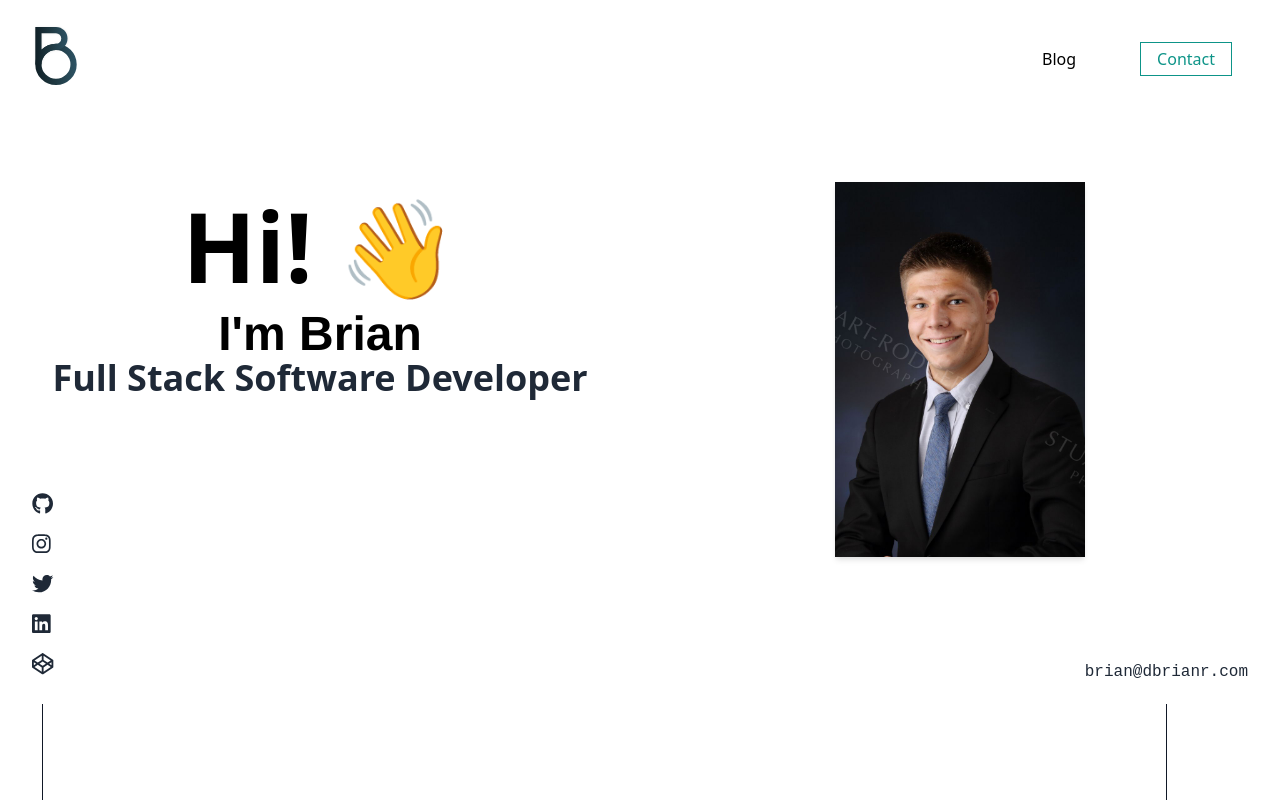
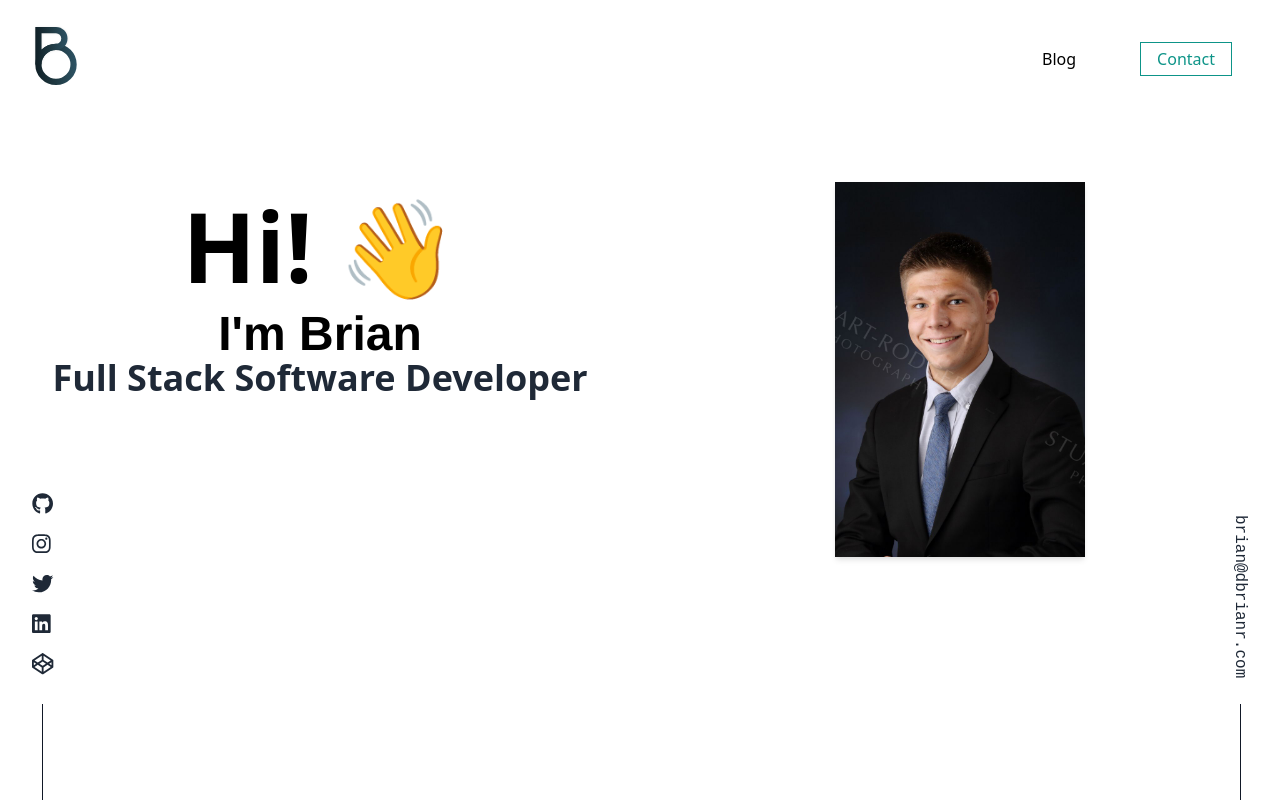
Before and after one commit to reichman2/portfolio, a Next.js app: page / in a window 1280 px wide. Shown: the top 802 px of the page. Built offline with nearby package versions, Linux system fonts and the light colour scheme.

Commit message:
additional styles for socials

```diff
--- a/src/styles/main.css
+++ b/src/styles/main.css
@@ -3,6 +3,7 @@
 @tailwind utilities;
 
 @import url('https://fonts.googleapis.com/css2?family=Raleway:ital,wght@0,100;0,200;0,300;0,400;0,500;0,600;0,700;0,800;0,900;1,100;1,200;1,300;1,400;1,500;1,600;1,700;1,800;1,900&display=swap');
+@import url('https://fonts.googleapis.com/css2?family=Roboto+Mono:wght@300;400&display=swap');
 
 
 @layer utilities {
@@ -45,12 +46,16 @@
 }
 
 .skill-masonry-col {
-    padding-left: 30px;
     background-clip: padding-box;
 }
 
 .fade-in-element {
     animation: fade-in 1.4s ease;
+}
+
+.v-text {
+    writing-mode: vertical-rl;
+    line-height: 1;
 }
 
 @keyframes wave {
@@ -74,3 +79,7 @@
         opacity: 1;
     }
 }
+
+@media only screen and (max-width: 860px) {
+
+}
```
